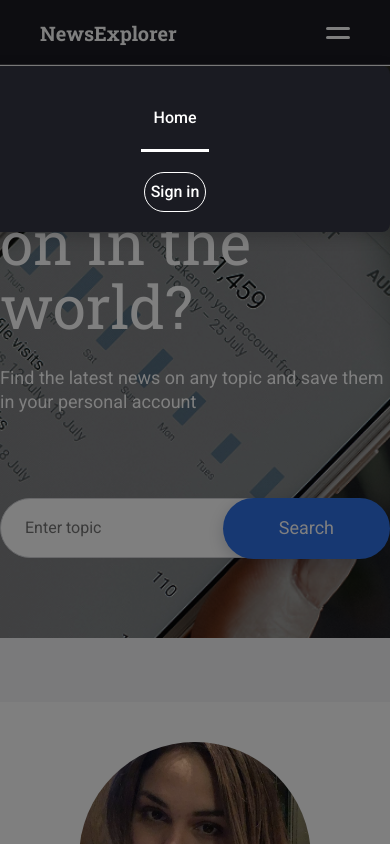
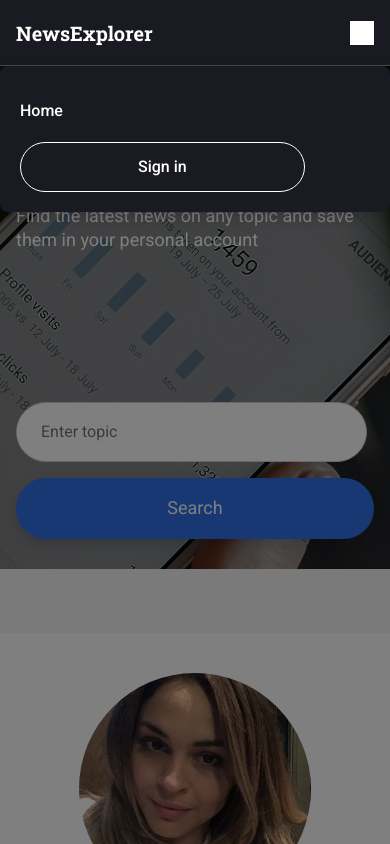
Before and after one commit to Sharrine8/final-project_frontend, a React (Vite) app: page / in a window 390 px wide. Both pictures are taken after a click on the button 338 px from the left and 32 px from the top of the page. Shown: the top 844 px of the page. Built offline with nearby package versions, Linux system fonts and the light colour scheme.

Commit message:
fix: drop-down menu and logo color

```diff
--- a/src/components/Footer/Footer.css
+++ b/src/components/Footer/Footer.css
@@ -4,6 +4,7 @@
   align-items: center;
   justify-content: space-between;
   padding: 0 104px;
+  box-sizing: border-box;
 }
 
 .footer__info {
@@ -71,6 +72,7 @@
     padding: 16px 16px;
     flex-direction: column-reverse;
     align-items: normal;
+    min-height: 176px;
   }
 
   .footer__links {
--- a/src/components/Header/Header.css
+++ b/src/components/Header/Header.css
@@ -82,3 +82,29 @@
     font-size: 30px;
   }
 }
+
+@media (max-width: 430px) {
+  .header__home {
+    min-height: 536px;
+  }
+  .header__title {
+    font-size: 36px;
+    line-height: 40px;
+  }
+  .header__subtitle {
+    font-size: 18px;
+    line-height: 24px;
+    margin-bottom: 122px;
+  }
+  .header__container_type_home {
+    padding: 30px 16px;
+  }
+
+  .header__container_type_saved-news {
+    padding: 16px;
+  }
+
+  .header__saved-news-title {
+    font-size: 12px;
+  }
+}
--- a/src/components/Navigation/Navigation.css
+++ b/src/components/Navigation/Navigation.css
@@ -39,6 +39,7 @@
   transition: opacity 0.3s ease, transform 0.3s ease;
   opacity: 0;
   transform: translateY(-10px);
+  box-sizing: border-box;
 }
 
 .nav__links_open {
@@ -92,20 +93,20 @@
   color: #fff;
 }
 
-.nav__link_white {
+.nav__link_type_white {
   color: #fff;
 }
 
-.nav__link_black {
+.nav__link_type_black {
   color: #000;
 }
 
-.nav__link_white_active {
+.nav__link_type_white_active {
   border-bottom: 3px solid #fff;
   box-sizing: border-box;
 }
 
-.nav__link_black_active {
+.nav__link_type_black_active {
   border-bottom: 3px solid #000;
   box-sizing: border-box;
 }
@@ -133,17 +134,8 @@
 .nav__burger .nav__span {
   height: 3px;
   width: 100%;
-  background: #fff;
   display: block;
   border-radius: 2px;
-}
-
-.nav__span_type_white {
-  background: #fff;
-}
-
-.nav__span_type_black {
-  background: #000;
 }
 
 .nav__overlay {
@@ -153,7 +145,45 @@
   width: 100vw;
   height: 100vh;
   background-color: rgba(0, 0, 0, 0.5);
-  z-index: 999;
+  z-index: 900;
+  margin-top: 66px;
+}
+
+.nav__close-btn {
+  position: relative;
+  width: 24px;
+  height: 24px;
+  background: none;
+  border: none;
+  cursor: pointer;
+  z-index: 1001;
+  display: flex;
+  justify-content: center;
+  align-items: center;
+}
+
+.nav__close-btn .nav__close-icon {
+  position: absolute;
+  height: 2px;
+  width: 16px;
+  background-color: #fff;
+  transform-origin: center;
+}
+
+.nav__close-btn .nav__close-icon:first-child {
+  transform: rotate(45deg);
+}
+
+.nav__close-btn .nav__close-icon:last-child {
+  transform: rotate(-45deg);
+}
+
+.nav__span_type_white {
+  background: #fff;
+}
+
+.nav__span_type_black {
+  background: #000;
 }
 
 @media (max-width: 770px) {
@@ -191,10 +221,9 @@
 
 @media (max-width: 430px) {
   .nav {
-    border-bottom: 1px solid #fff;
-    box-shadow: 0px -1px 0px 0px #ffffff33 inset;
     position: relative;
     z-index: 1000;
+    padding: 0 16px;
   }
   .nav__burger {
     display: flex;
@@ -207,7 +236,7 @@
     right: 0px;
     background: white;
     flex-direction: column;
-    gap: 20px;
+    gap: 6px;
     padding: 20px;
     box-shadow: 0 4px 16px rgba(0, 0, 0, 0.2);
     border-radius: 8px;
@@ -218,14 +247,22 @@
   .nav__links_open {
     display: flex;
     background-color: #1a1b22;
+    align-items: flex-start;
   }
 
   .nav__link {
     color: #fff;
+    width: 100%;
+    max-height: 50px;
+  }
+
+  .nav__link_type_home {
+    justify-content: flex-start;
   }
 
   .nav__btn {
     width: 100%;
-    justify-content: flex-start;
+    max-width: 288px;
+    padding: 24px 117px;
   }
 }
--- a/src/components/Navigation/Navigation.jsx
+++ b/src/components/Navigation/Navigation.jsx
@@ -13,6 +13,7 @@ function Navigation({ isLoggedIn, openLoginModal, onLogout }) {
   const [isMobile, setIsMobile] = useState(window.innerWidth < 430);
 
   const toggleMenu = () => setMenuOpen(!menuOpen);
+  const isWhite = isHome || (menuOpen && isMobile);
 
   useEffect(() => {
     const handleResize = () => {
@@ -31,13 +32,16 @@ function Navigation({ isLoggedIn, openLoginModal, onLogout }) {
     >
       <Link
         to="/"
-        className={`nav__logo ${isHome ? "" : "nav__logo_saved-news"}`}
+        className={`nav__logo ${isWhite ? "" : "nav__logo_saved-news"}`}
       >
         NewsExplorer
       </Link>
+      {isMobile &&
+        (!menuOpen ? (
           <button
             onClick={toggleMenu}
-        className={`nav__burger ${menuOpen ? "nav__burger_open" : ""}`}
+            className="nav__burger"
+            aria-label="Open menu"
           >
             <span
               className={`nav__span ${
@@ -50,14 +54,36 @@ function Navigation({ isLoggedIn, openLoginModal, onLogout }) {
               }`}
             />
           </button>
+        ) : (
+          <button
+            onClick={toggleMenu}
+            className={`nav__close-btn ${
+              isHome ? "nav__span_type_white" : "nav__span_type_black"
+            }`}
+            aria-label="Close menu"
+          >
+            <span
+              className={`nav__close-icon ${
+                isHome ? "nav__span_type_white" : "nav__span_type_black"
+              }`}
+            ></span>
+            <span
+              className={`nav__close-icon ${
+                isHome ? "nav__span_type_white" : "nav__span_type_black"
+              }`}
+            ></span>
+          </button>
+        ))}
       <ul className={`nav__links ${menuOpen ? "nav__links_open" : ""}`}>
         <li className="nav__li">
           <Link
             to="/"
             className={`nav__link nav__link_type_home ${
               isHome
-                ? "nav__link_white nav__link_white_active"
-                : "nav__link_black"
+                ? `nav__link_type_white ${
+                    isMobile ? "" : "nav__link_type_white_active"
+                  }`
+                : "nav__link_type_black"
             }`}
             onClick={() => setMenuOpen(false)}
           >
@@ -70,8 +96,10 @@ function Navigation({ isLoggedIn, openLoginModal, onLogout }) {
               to="/saved-news"
               className={`nav__link nav__link_saved-news ${
                 isHome
-                  ? "nav__link_white"
-                  : "nav__link_black nav__link_black_active"
+                  ? "nav__link_type_white"
+                  : `nav__link_type_black ${
+                      isMobile ? "" : "nav__link_type_black_active"
+                    }`
               }`}
               onClick={() => setMenuOpen(false)}
             >
@@ -87,7 +115,9 @@ function Navigation({ isLoggedIn, openLoginModal, onLogout }) {
                 onLogout();
               }}
               className={`nav__link nav__btn ${
-                isHome ? "nav__btn_logged-in_white" : "nav__btn_logged-in_black"
+                isWhite
+                  ? "nav__btn_logged-in_white"
+                  : "nav__btn_logged-in_black"
               }`}
             >
               {currentUser.name}
@@ -118,77 +148,3 @@ function Navigation({ isLoggedIn, openLoginModal, onLogout }) {
 }
 
 export default Navigation;
-
-{
-  /* old code */
-}
-//       {isLoggedIn ? (
-//         <ul className="nav__links">
-//           <li className="nav__li">
-//             <Link
-//               to="/"
-//               className={`nav__link nav__link_type_home ${
-//                 isHome
-//                   ? "nav__link_white nav__link_white_active"
-//                   : "nav__link_black"
-//               }`}
-//             >
-//               Home
-//             </Link>
-//           </li>
-//           <li className="nav__li">
-//             <Link
-//               to="/saved-news"
-//               className={`nav__link nav__link_saved-news ${
-//                 isHome
-//                   ? "nav__link_white"
-//                   : "nav__link_black nav__link_black_active"
-//               }`}
-//             >
-//               Saved Articles
-//             </Link>
-//           </li>
-//           <li className="nav__li">
-//             <button
-//               onClick={onLogout}
-//               className={`nav__link nav__btn ${
-//                 isHome ? "nav__btn_logged-in_white" : "nav__btn_logged-in_black"
-//               }`}
-//             >
-//               {currentUser.name}
-//               <img
-//                 alt="logout-icon"
-//                 src={isHome ? logout_white : logout_black}
-//               />
-//             </button>
-//           </li>
-//         </ul>
-//       ) : (
-//         <ul className="nav__links">
-//           <li className="nav__li">
-//             <Link
-//               to="/"
-//               className="nav__link nav__link_type_home nav__link_white_active"
-//             >
-//               Home
-//             </Link>
-//           </li>
-//           <li className="nav__li">
-//             <button
-//               className="nav__link nav__btn"
-//               type="button"
-//               onClick={openLoginModal}
-//             >
-//               Sign in
-//             </button>
-//           </li>
-//         </ul>
-//       )}
-//       {menuOpen && (
-//         <div className="nav__overlay" onClick={() => setMenuOpen(false)}></div>
-//       )}
-//     </nav>
-//   );
-// }
-
-// export default Navigation;
--- a/src/components/SearchForm/SearchForm.css
+++ b/src/components/SearchForm/SearchForm.css
@@ -49,3 +49,14 @@
 .search-form__btn:active {
   background-color: #2a65cc;
 }
+
+@media (max-width: 430px) {
+  .search-form__form {
+    display: flex;
+    flex-direction: column;
+    gap: 16px;
+  }
+  .search-form__btn {
+    position: relative;
+  }
+}
```
Lines whose indentation alone changed are shown as unchanged.
